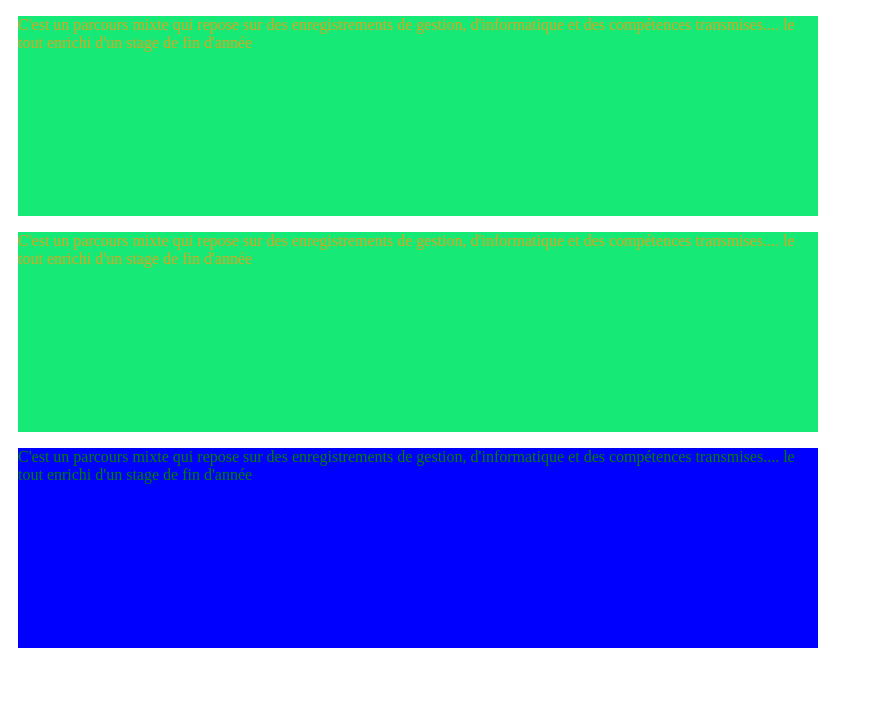
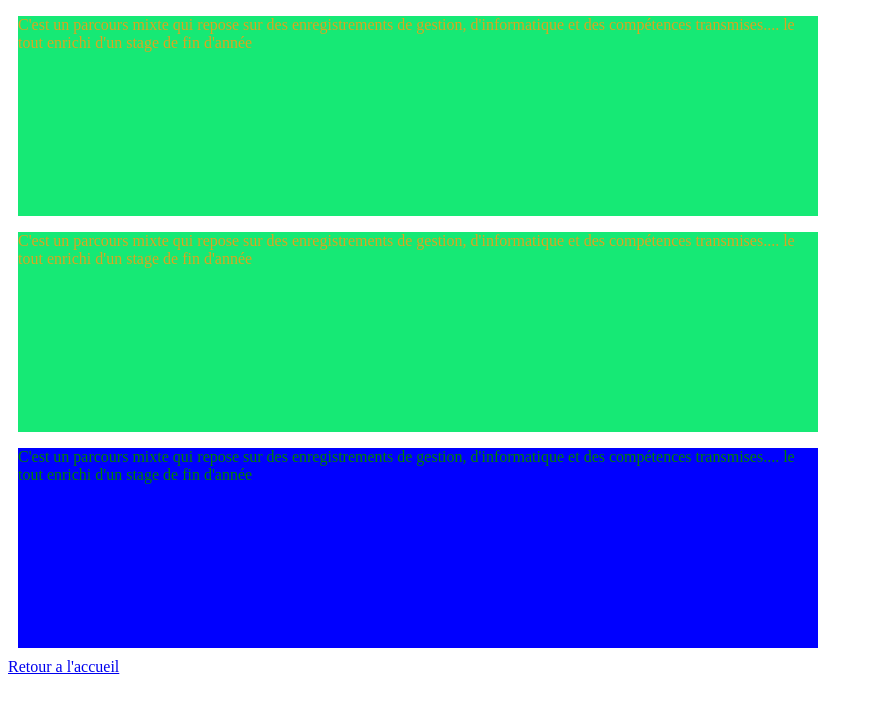
Before and after one commit to ljuerystock/tp7_ljuery, a plain HTML site: page exo1.html in a window 1280 px wide. Shown: the whole page, without its empty margins (0-872 px from the left). Drawn offline with Linux system fonts and the light colour scheme.

Commit message:
Update exo1.html

```diff
--- a/exo1.html
+++ b/exo1.html
@@ -20,6 +20,9 @@
         <p class="p1">C'est un parcours mixte qui repose sur des enregistrements de gestion, d'informatique et des compétences transmises.... le tout enrichi d'un stage de fin d'année</p>
     </div>
 
+    <a href="index.html">Retour a l'accueil</a>
+
 
 </body>
+
 </html>
```
